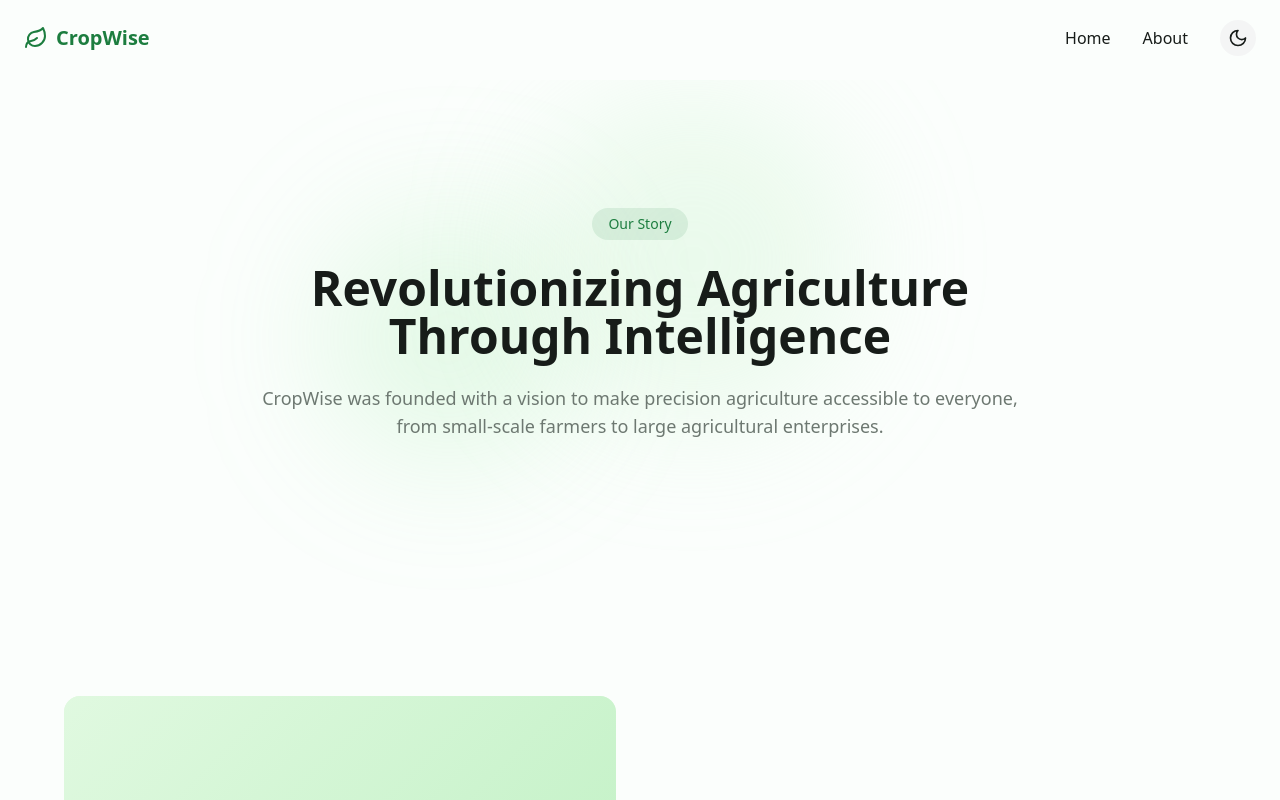
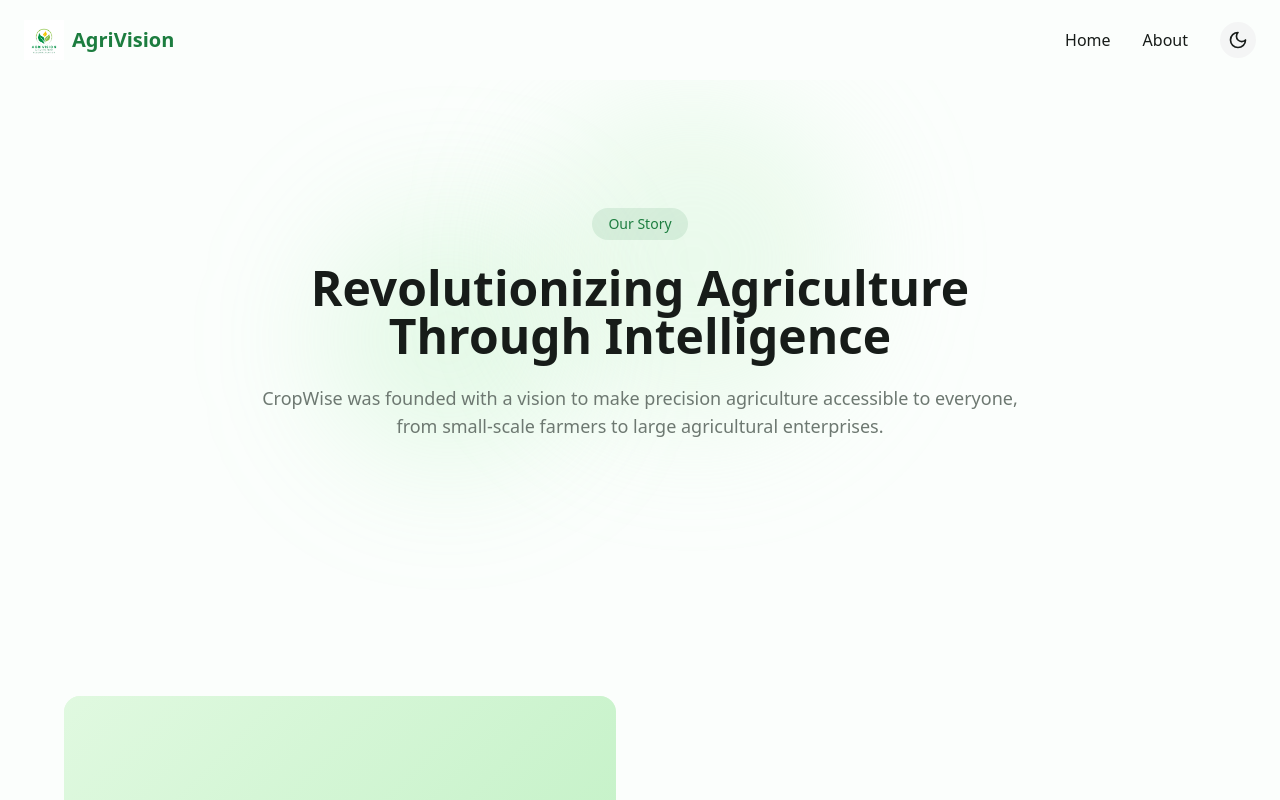
Before and after one commit to Dhanush2002-28/cropwise-harvest-navigator, a React (Vite) app: page /about in a window 1280 px wide. Shown: the top 800 px of the page. Built offline with nearby package versions, Linux system fonts and the light colour scheme.

Commit message:
Update logo and name
Update the logo and name to AgriVision.

```diff
--- a/src/components/Footer.tsx
+++ b/src/components/Footer.tsx
@@ -1,5 +1,5 @@
 
-import { Leaf, Github, Twitter, Mail } from 'lucide-react';
+import { Github, Twitter, Mail } from 'lucide-react';
 import { Link } from 'react-router-dom';
 
 const Footer = () => {
@@ -11,12 +11,16 @@ const Footer = () => {
         <div className="grid grid-cols-1 md:grid-cols-4 gap-8">
           <div className="md:col-span-2">
             <Link to="/" className="flex items-center space-x-2 text-primary mb-4">
-              <Leaf className="h-6 w-6" />
-              <span className="font-semibold text-xl">CropWise</span>
+              <img
+                src="/lovable-uploads/28a87d9e-bf3b-4021-bd55-6a7c87f2f8f3.png"
+                alt="AgriVision Logo"
+                className="h-10 w-auto"
+              />
+              <span className="font-semibold text-xl">AgriVision</span>
             </Link>
             <p className="text-muted-foreground max-w-md">
-              Harnessing the power of AI to revolutionize agriculture with
-              personalized crop recommendations based on your unique environmental conditions.
+              AI based crop recommendation system harnessing the power of artificial intelligence
+              to revolutionize agriculture with personalized recommendations based on your unique environmental conditions.
             </p>
             <div className="flex space-x-4 mt-6">
               <a
@@ -34,7 +38,7 @@ const Footer = () => {
                 <Twitter className="h-5 w-5" />
               </a>
               <a
-                href="mailto:info@cropwise.com"
+                href="mailto:info@agrivision.com"
                 className="text-muted-foreground hover:text-primary transition-colors"
                 aria-label="Email"
               >
@@ -74,14 +78,14 @@ const Footer = () => {
             <ul className="space-y-3 text-muted-foreground">
               <li>1234 Smart Farm Lane</li>
               <li>Agri Valley, CA 94123</li>
-              <li>contact@cropwise.com</li>
+              <li>contact@agrivision.com</li>
               <li>+1 (555) 123-4567</li>
             </ul>
           </div>
         </div>
 
         <div className="border-t border-border mt-12 pt-8 text-center text-muted-foreground">
-          <p>© {currentYear} CropWise. All rights reserved.</p>
+          <p>© {currentYear} AgriVision. All rights reserved.</p>
         </div>
       </div>
     </footer>
--- a/src/components/Navbar.tsx
+++ b/src/components/Navbar.tsx
@@ -1,6 +1,6 @@
 
 import { useState, useEffect } from 'react';
-import { Sun, Moon, Menu, X, Leaf } from 'lucide-react';
+import { Sun, Moon, Menu, X } from 'lucide-react';
 import { Link } from 'react-router-dom';
 
 const Navbar = () => {
@@ -54,8 +54,12 @@ const Navbar = () => {
     >
       <div className="container mx-auto px-6 flex justify-between items-center">
         <Link to="/" className="flex items-center space-x-2 text-primary">
-          <Leaf className="h-6 w-6" />
-          <span className="font-semibold text-xl">CropWise</span>
+          <img
+            src="/lovable-uploads/28a87d9e-bf3b-4021-bd55-6a7c87f2f8f3.png"
+            alt="AgriVision Logo"
+            className="h-10 w-auto"
+          />
+          <span className="font-semibold text-xl">AgriVision</span>
         </Link>
 
         {/* Desktop Navigation */}
```
Also changed, not shown: public/lovable-uploads/28a87d9e-bf3b-4021-bd55-6a7c87f2f8f3.png (added).
